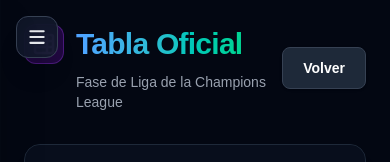
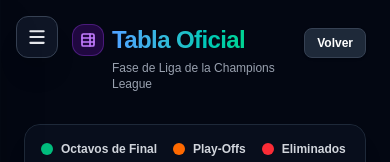
Before and after one commit to Jp-004/prode-champions, a Next.js app: page /tabla in a window 390 px wide. Shown: the top 162 px of the page. Built offline with nearby package versions, Linux system fonts and the light colour scheme; no server answers; the database is empty.

Commit message:
Cambios en logos, barra lateral y tabla de posiciones reubicada

```diff
--- a/app/tabla/page.tsx
+++ b/app/tabla/page.tsx
@@ -46,22 +46,24 @@
   return (
     <div className="min-h-screen bg-gray-950 text-white p-6 md:p-8">
       <div className="max-w-6xl mx-auto">
-        <div className="flex justify-between items-center mb-8">
-          <div>
-            <div className="flex items-center gap-3">
-              <div className="w-10 h-10 rounded-xl bg-purple-600/20 border border-purple-500/30 flex items-center justify-center">
-                <TableProperties className="w-6 h-6 text-purple-400" strokeWidth={2.5} />
-              </div>
-              <h1 className="text-3xl md:text-4xl font-black tracking-tight text-transparent bg-clip-text bg-gradient-to-r from-blue-400 to-emerald-400">
-                Tabla Oficial
-              </h1>
+          <div className="flex justify-between items-start md:items-center mb-8">
+        <div className="pl-12 md:pl-0">
+          <div className="flex items-center gap-2 md:gap-3">
+            <div className="w-8 h-8 md:w-10 md:h-10 rounded-xl bg-purple-600/20 border border-purple-500/30 flex items-center justify-center shrink-0">
+              <TableProperties className="w-4 h-4 md:w-6 md:h-6 text-purple-400" strokeWidth={2.5} />
             </div>
-            <p className="text-gray-400 mt-2 text-sm pl-13">Fase de Liga de la Champions League</p>
+            <h1 className="text-2xl md:text-4xl font-black tracking-tight text-transparent bg-clip-text bg-gradient-to-r from-blue-400 to-emerald-400 leading-tight">
+              Tabla Oficial
+            </h1>
           </div>
-          <Link href="/" className="bg-gray-800 hover:bg-gray-700 px-5 py-2.5 rounded-lg text-sm font-bold border border-gray-700 transition shadow-sm">
-            Volver
-          </Link>
+          <p className="text-gray-400 mt-1 md:mt-2 text-xs md:text-sm pl-10 md:pl-[52px]">
+            Fase de Liga de la Champions League
+          </p>
         </div>
+        <Link href="/" className="bg-gray-800 hover:bg-gray-700 px-3 py-1.5 md:px-5 md:py-2.5 rounded-lg text-xs md:text-sm font-bold border border-gray-700 transition shadow-sm shrink-0 mt-1 md:mt-0">
+          Volver
+        </Link>
+      </div>
 
         <div className="bg-gray-900/90 rounded-2xl border border-gray-800 shadow-xl overflow-hidden">
           <div className="flex flex-wrap gap-4 p-4 border-b border-gray-800 bg-gray-950/50 text-xs font-semibold">
```
